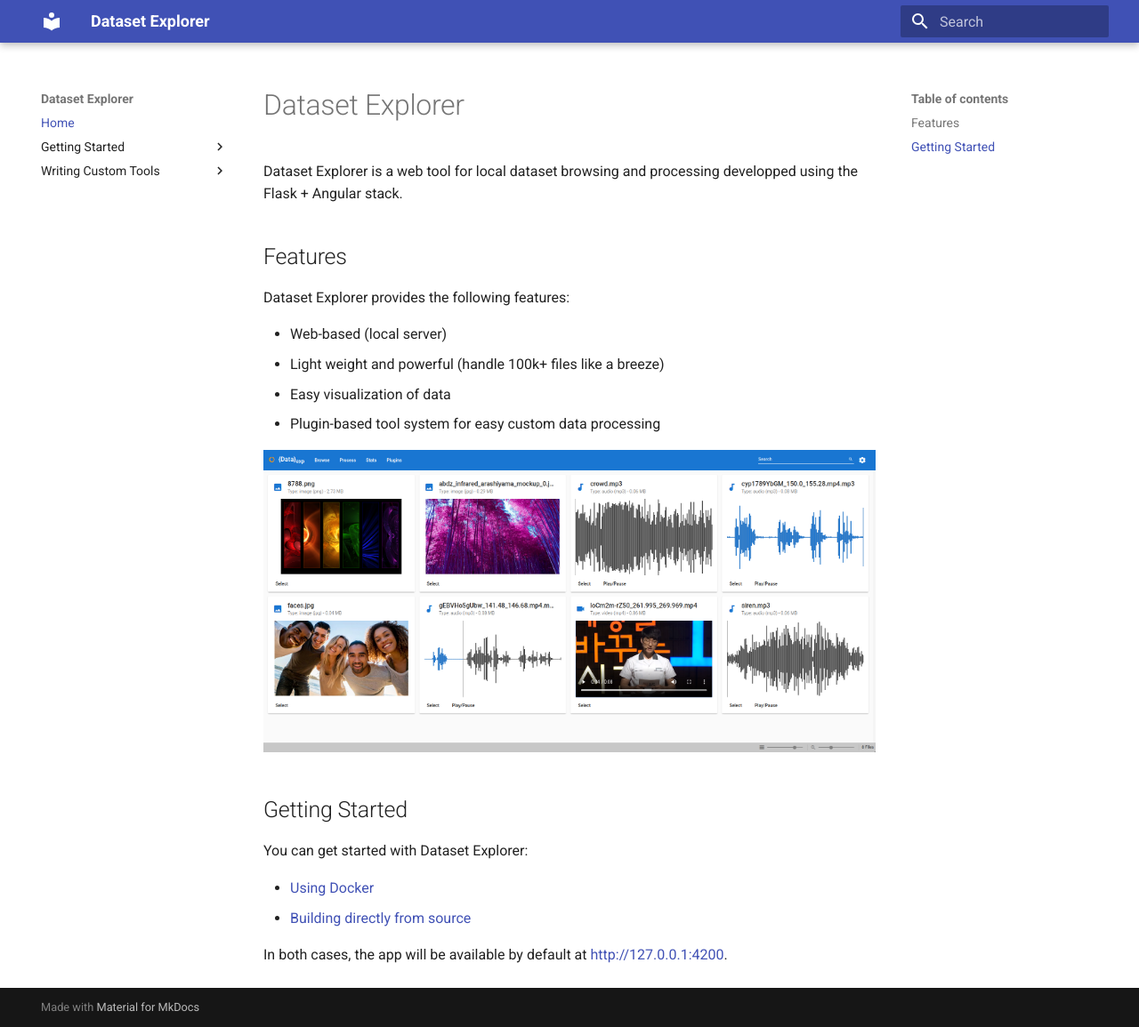
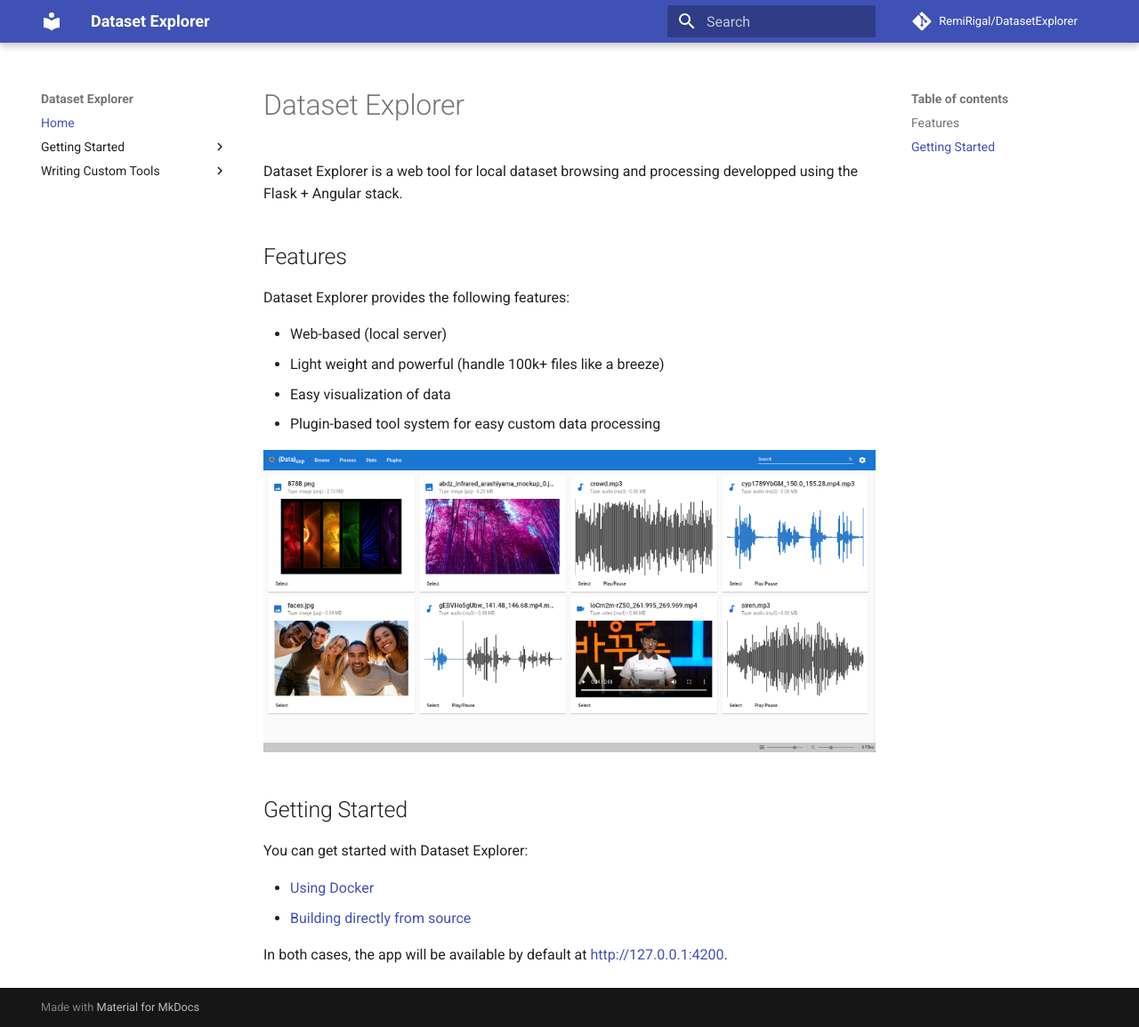
Before and after one commit to RemiRigal/DatasetExplorer, an MkDocs documentation site: the page built from docs/index.md, in a window 1280 px wide and 1155 px high. Shown: the whole window at 89% size. Built offline with MkDocs 1.6.1 and Material for MkDocs 9.7.7, drawn with Linux system fonts in a browser that asks for light colours; comment, search, counter and statistics services are not loaded.

Commit message:
Add site url to mkdocs.yml

```diff
--- a/mkdocs.yml
+++ b/mkdocs.yml
@@ -1,4 +1,7 @@
-site_name: Dataset Explorer
+site_name: 'Dataset Explorer'
+site_url: 'https://remirigal.github.io/DatasetExplorer'
+repo_url: 'https://github.com/RemiRigal/DatasetExplorer'
+repo_name: 'RemiRigal/DatasetExplorer'
 
 nav:
   - Home: 'index.md'
```
